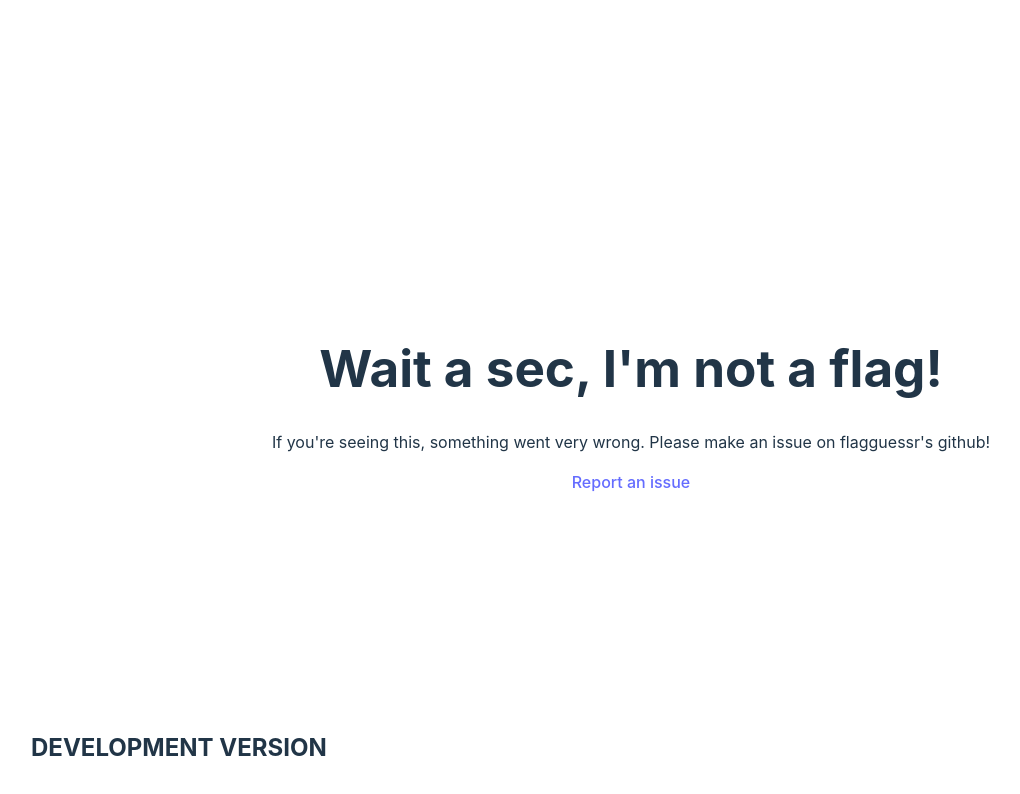
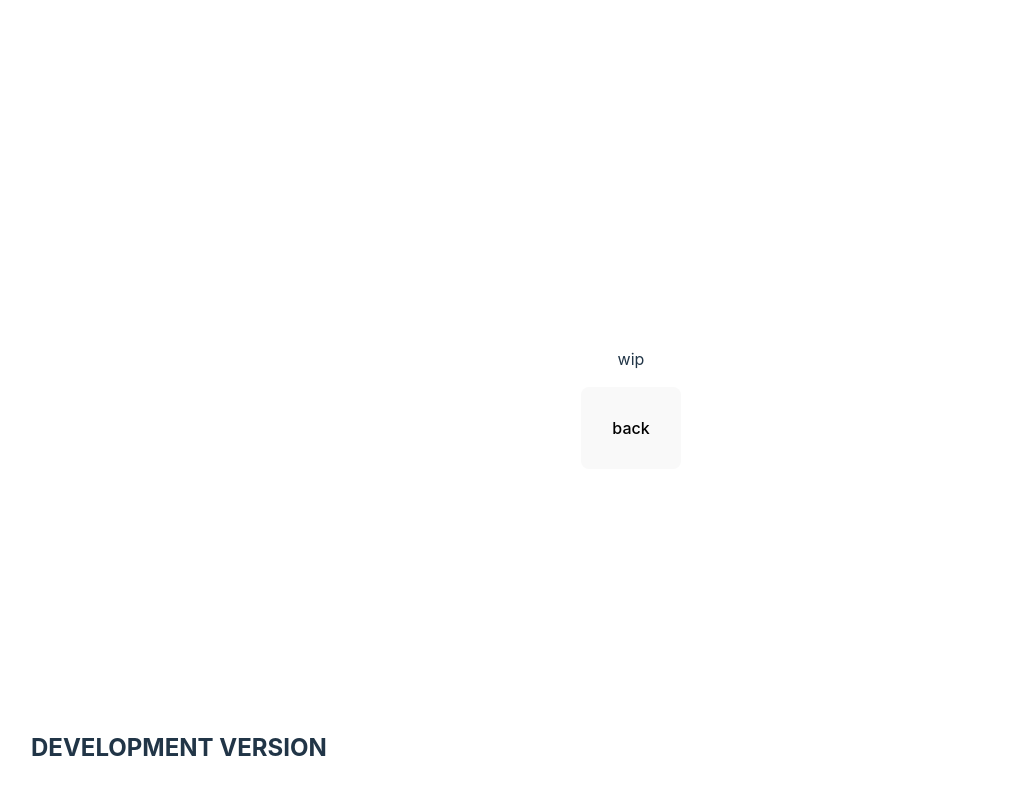
Before and after one commit to TeleKiwi/flagguessr, a Svelte app: page / in a window 1280 px wide. Both pictures are taken after a click on the button "start". Shown: the top 794 px of the page, without its empty margins (9-1029 px from the left). Built offline with nearby package versions, Linux system fonts and the light colour scheme.

Commit message:
game state

```diff
--- a/src/App.svelte
+++ b/src/App.svelte
@@ -1,5 +1,6 @@
 <script>
     import Error from "./lib/Error.svelte";
+    import Game from "./lib/Game.svelte";
     import Home from "./lib/Home.svelte";
     import { status } from "./stores"
 
@@ -18,6 +19,8 @@
 
 {#if $status == "home"}
 <Home></Home>
+{:else if $status == "play"}
+<Game></Game>
 {:else}
 <Error></Error>
 {/if}
--- /dev/null
+++ b/src/lib/Game.svelte
@@ -0,0 +1,15 @@
+<script>
+    import { status } from "../stores";
+    function goBack() {
+        status.set("home")
+    }
+</script>
+
+<style lang="scss">
+    button {
+        padding: 30px
+    }
+</style>
+
+<p> wip </p>
+<button on:click|preventDefault="{goBack}"> back </button>
--- a/src/lib/Home.svelte
+++ b/src/lib/Home.svelte
@@ -2,7 +2,7 @@
     import { status } from "../stores";
 
     function startGame() {
-        status.set("ahjdshdfjhsaghjd");
+        status.set("play");
     }
 
 </script>
```
